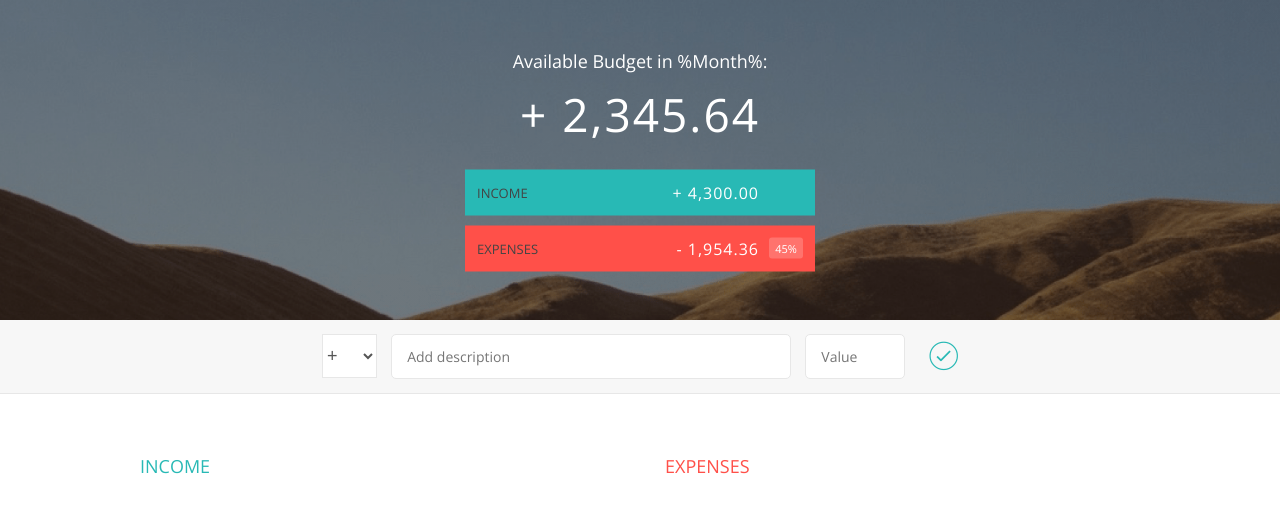
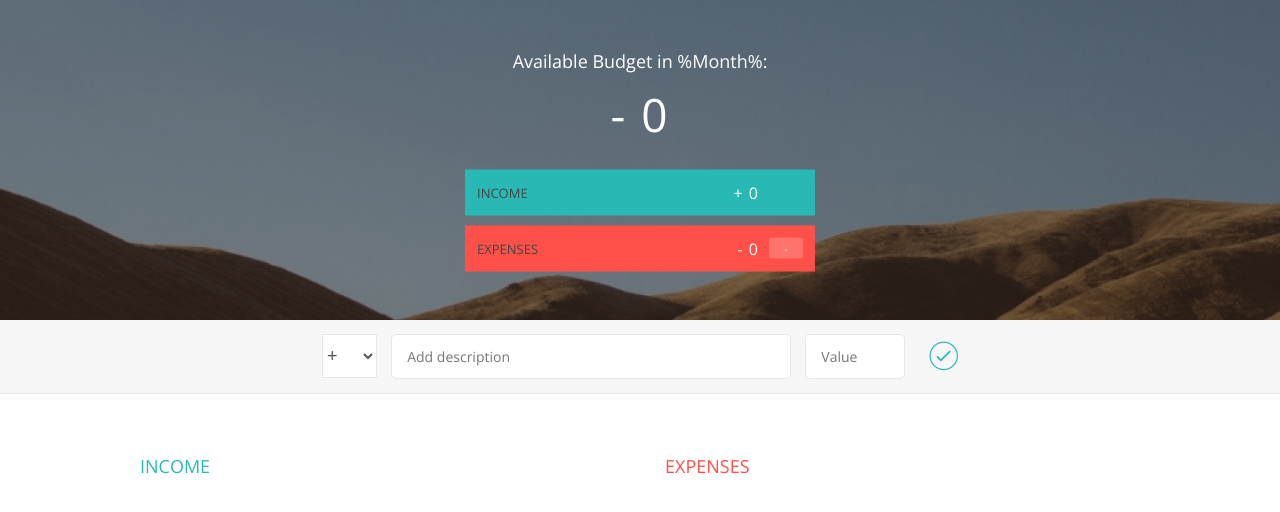
Before and after one commit to mrivasperez/Queso, a plain HTML site: page index.html in a window 1280 px wide. Drawn offline with nearby package versions, Linux system fonts and the light colour scheme.

Commit message:
Updates to index.html and app.js

```diff
--- a/assets/app.js
+++ b/assets/app.js
@@ -172,10 +172,20 @@ var UIController = (function() {
         },
         //display the budget via DOM manipulation
         displayBudget: function(obj){
-            document.querySelector(DOMstrings.budgetLabel).textContent = obj.budget;
-            document.querySelector(DOMstrings.incomeLabel).textContent = obj.totalInc;
-            document.querySelector(DOMstrings.expensesLabel).textContent = obj.totalExp;
-            document.querySelector(DOMstrings.percentageLabel).textContent = obj.percentage + '%';
+            if (obj.budget > 0) {
+                document.querySelector(DOMstrings.budgetLabel).textContent = '+ ' + obj.budget;
+            } else {
+                document.querySelector(DOMstrings.budgetLabel).textContent = '- ' + obj.budget;
+            };
+
+            document.querySelector(DOMstrings.incomeLabel).textContent = '+ ' + obj.totalInc;
+            document.querySelector(DOMstrings.expensesLabel).textContent = '- ' + obj.totalExp;
+            //only show percentage if percentage is > 0
+            if(obj.percentage > 0 ) {
+                document.querySelector(DOMstrings.percentageLabel).textContent = obj.percentage + '%';
+            } else {
+                document.querySelector(DOMstrings.percentageLabel).textContent = '-';
+            };
 
 
 
@@ -240,6 +250,12 @@ var controller = (function(budgetCtrl, UICtrl){
         //app initiliazation function
         init: function() {
             console.log('application has started');
+            UICtrl.displayBudget({
+                budget: 0,
+                totalInc: 0,
+                totalExp: 0,
+                percentage: -1
+            });
             setupEventListeners();
         }
     };
--- a/index.html
+++ b/index.html
@@ -15,12 +15,12 @@
                     Available Budget in <span class="budget__title--month">%Month%</span>:
                 </div>
 
-                <div class="budget__value">+ 2,345.64</div>
+                <div class="budget__value">+ -,---.--</div>
 
                 <div class="budget__income clearfix">
                     <div class="budget__income--text">Income</div>
                     <div class="right">
-                        <div class="budget__income--value">+ 4,300.00</div>
+                        <div class="budget__income--value">+ -,---.--</div>
                         <div class="budget__income--percentage">&nbsp;</div>
                     </div>
                 </div>
@@ -28,8 +28,8 @@
                 <div class="budget__expenses clearfix">
                     <div class="budget__expenses--text">Expenses</div>
                     <div class="right clearfix">
-                        <div class="budget__expenses--value">- 1,954.36</div>
-                        <div class="budget__expenses--percentage">45%</div>
+                        <div class="budget__expenses--value">- -,---.--</div>
+                        <div class="budget__expenses--percentage">--%</div>
                     </div>
                 </div>
             </div>
```
